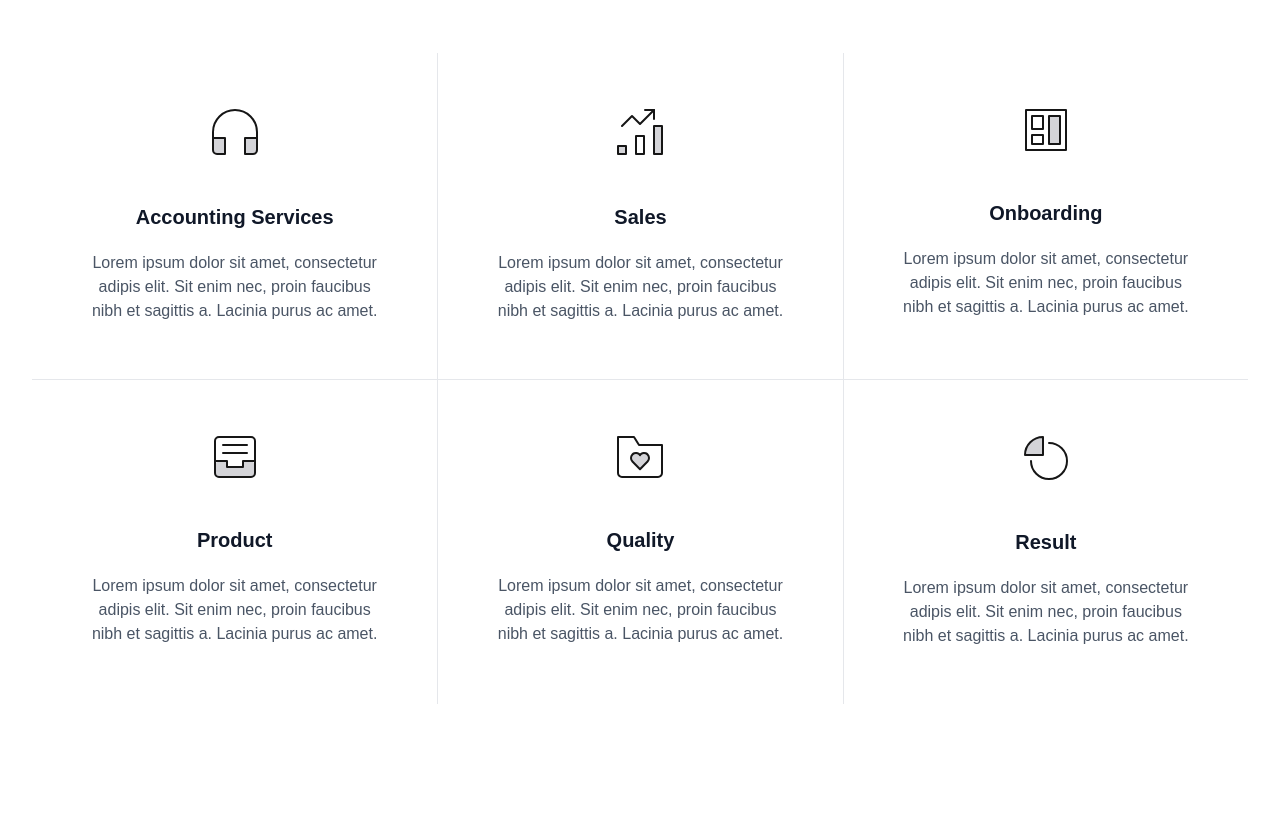
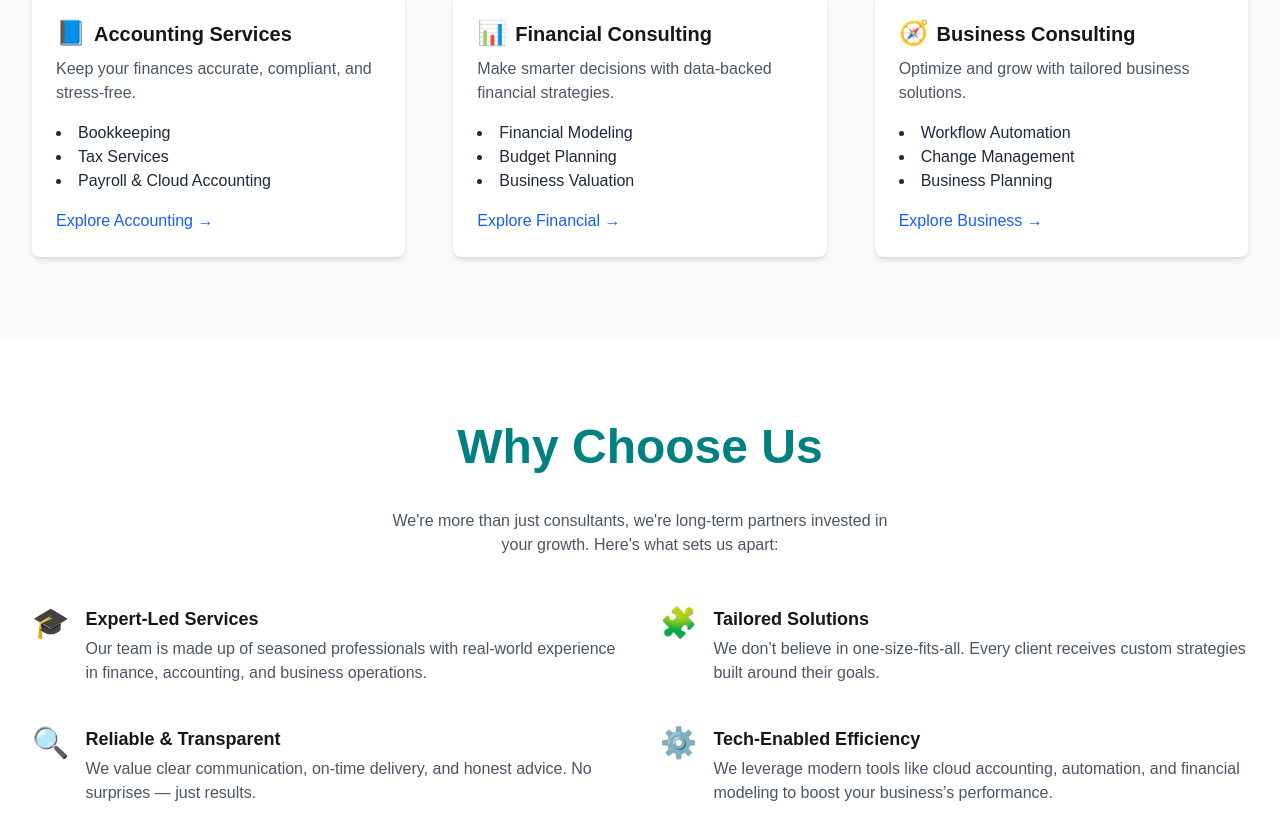
Before and after one commit to Jideotetic/finovate-consulting-limited, a Next.js app: page / in a window 1280 px wide. Shown: the part 1043-1860 px from the top of the page. Built offline with nearby package versions, Linux system fonts and the light colour scheme.

Commit message:
Added more sections to homepage

```diff
--- a/app/page.tsx
+++ b/app/page.tsx
@@ -9,6 +9,58 @@ import Image from "next/image";
 import Link from "next/link";
 import { AiOutlineClose, AiOutlineMenu } from "react-icons/ai";
 import * as motion from "motion/react-client";
+
+const services = [
+  {
+    title: "Accounting Services",
+    icon: "📘",
+    description: "Keep your finances accurate, compliant, and stress-free.",
+    items: ["Bookkeeping", "Tax Services", "Payroll & Cloud Accounting"],
+    link: "/services/accounting",
+  },
+  {
+    title: "Financial Consulting",
+    icon: "📊",
+    description:
+      "Make smarter decisions with data-backed financial strategies.",
+    items: ["Financial Modeling", "Budget Planning", "Business Valuation"],
+    link: "/services/financial-consulting",
+  },
+  {
+    title: "Business Consulting",
+    icon: "🧭",
+    description: "Optimize and grow with tailored business solutions.",
+    items: ["Workflow Automation", "Change Management", "Business Planning"],
+    link: "/services/business-consulting",
+  },
+];
+
+const benefits = [
+  {
+    title: "Expert-Led Services",
+    description:
+      "Our team is made up of seasoned professionals with real-world experience in finance, accounting, and business operations.",
+    icon: "🎓",
+  },
+  {
+    title: "Tailored Solutions",
+    description:
+      "We don’t believe in one-size-fits-all. Every client receives custom strategies built around their goals.",
+    icon: "🧩",
+  },
+  {
+    title: "Reliable & Transparent",
+    description:
+      "We value clear communication, on-time delivery, and honest advice. No surprises — just results.",
+    icon: "🔍",
+  },
+  {
+    title: "Tech-Enabled Efficiency",
+    description:
+      "We leverage modern tools like cloud accounting, automation, and financial modeling to boost your business’s performance.",
+    icon: "⚙️",
+  },
+];
 
 export default function Home() {
   return (
@@ -157,7 +209,7 @@ export default function Home() {
       </header>
 
       <main>
-        <section className="py-12 bg-white sm:py-16 lg:py-20" id="services">
+        <section className="bg-gray-50 py-12 sm:py-16 lg:py-20">
           <div className="px-4 mx-auto max-w-7xl sm:px-6 lg:px-8">
             <motion.div
               initial={{ y: 50, opacity: 0 }}
@@ -165,334 +217,102 @@ export default function Home() {
               transition={{ duration: 2 }}
               className="text-center"
             >
-              <h2 className="text-3xl font-bold leading-tight text-gray-900 sm:text-4xl xl:text-5xl font-pj">
-                Our Services
+              <h2 className="text-3xl font-bold leading-tight text-[#008080] sm:text-4xl xl:text-5xl font-pj">
+                Our Core Services
               </h2>
-              <p className="mt-4 text-base leading-7 text-gray-600 sm:mt-8 font-pj">
-                Below are the categories of services we offer.
-              </p>
             </motion.div>
 
-            <div className="grid grid-cols-1 mt-10 text-center sm:mt-16 sm:grid-cols-2 sm:gap-x-12 gap-y-12 md:grid-cols-3 md:gap-0 xl:mt-24">
+            <div className="grid grid-cols-1 mt-10 text-center sm:mt-16 sm:grid-cols-2 sm:gap-x-12 gap-y-12 md:grid-cols-3 xl:mt-24">
+              {services.map((service, idx) => (
                 <motion.div
                   initial={{ y: 50, opacity: 0 }}
                   whileInView={{ y: 0, opacity: 1 }}
                   transition={{ duration: 2 }}
-                className="md:p-8 lg:p-14"
+                  key={idx}
+                  className="bg-white rounded-lg shadow-md p-6 text-left hover:shadow-lg transition-shadow"
                 >
-                <svg
-                  className="mx-auto"
-                  width="46"
-                  height="46"
-                  viewBox="0 0 46 46"
-                  fill="none"
-                  xmlns="http://www.w3.org/2000/svg"
+                  <h3 className="text-xl font-semibold mb-2">
+                    <span className="mr-2 text-2xl">{service.icon}</span>
+                    {service.title}
+                  </h3>
+                  <p className="text-gray-600 mb-4">{service.description}</p>
+                  <ul className="list-disc list-inside text-gray-800 mb-4">
+                    {service.items.map((item, i) => (
+                      <li key={i}>{item}</li>
+                    ))}
+                  </ul>
+                  <a
+                    href={service.link}
+                    className="text-blue-600 font-medium hover:underline"
                   >
-                  <path
-                    d="M45 29V23C45 10.85 35.15 1 23 1C10.85 1 1 10.85 1 23V29"
-                    stroke="#161616"
-                    strokeWidth="2"
-                    strokeMiterlimit="10"
-                    strokeLinecap="round"
-                    strokeLinejoin="round"
-                  />
-                  <path
-                    d="M13 29H1V41C1 43.209 2.791 45 5 45H13V29Z"
-                    fill="#D4D4D8"
-                    stroke="#161616"
-                    strokeWidth="2"
-                    strokeMiterlimit="10"
-                    strokeLinecap="round"
-                    strokeLinejoin="round"
-                  />
-                  <path
-                    d="M45 29H33V45H41C43.209 45 45 43.209 45 41V29Z"
-                    fill="#D4D4D8"
-                    stroke="#161616"
-                    strokeWidth="2"
-                    strokeMiterlimit="10"
-                    strokeLinecap="round"
-                    strokeLinejoin="round"
-                  />
-                </svg>
-                <h3 className="mt-12 text-xl font-bold text-gray-900 font-pj">
-                  Accounting Services
-                </h3>
-                <p className="mt-5 text-base text-gray-600 font-pj">
-                  Lorem ipsum dolor sit amet, consectetur adipis elit. Sit enim
-                  nec, proin faucibus nibh et sagittis a. Lacinia purus ac amet.
-                </p>
+                    Explore {service.title.split(" ")[0]} →
+                  </a>
                 </motion.div>
+              ))}
+            </div>
+          </div>
+        </section>
 
+        <section className="bg-white py-12 sm:py-16 lg:py-20">
+          <div className="px-4 mx-auto max-w-7xl sm:px-6 lg:px-8">
             <motion.div
               initial={{ y: 50, opacity: 0 }}
               whileInView={{ y: 0, opacity: 1 }}
               transition={{ duration: 2 }}
-                className="md:p-8 lg:p-14 md:border-l md:border-gray-200"
+              className="text-center"
             >
-                <svg
-                  className="mx-auto"
-                  width="46"
-                  height="46"
-                  viewBox="0 0 46 46"
-                  fill="none"
-                  xmlns="http://www.w3.org/2000/svg"
-                >
-                  <path
-                    d="M27 27H19V45H27V27Z"
-                    stroke="#161616"
-                    strokeWidth="2"
-                    strokeMiterlimit="10"
-                    strokeLinecap="round"
-                    strokeLinejoin="round"
-                  />
-                  <path
-                    d="M9 37H1V45H9V37Z"
-                    fill="#D4D4D8"
-                    stroke="#161616"
-                    strokeWidth="2"
-                    strokeMiterlimit="10"
-                    strokeLinecap="round"
-                    strokeLinejoin="round"
-                  />
-                  <path
-                    d="M45 17H37V45H45V17Z"
-                    fill="#D4D4D8"
-                    stroke="#161616"
-                    strokeWidth="2"
-                    strokeMiterlimit="10"
-                    strokeLinecap="round"
-                    strokeLinejoin="round"
-                  />
-                  <path
-                    d="M5 17L15 7L23 15L37 1"
-                    stroke="#161616"
-                    strokeWidth="2"
-                    strokeMiterlimit="10"
-                    strokeLinecap="round"
-                    strokeLinejoin="round"
-                  />
-                  <path
-                    d="M28 1H37V10"
-                    stroke="#161616"
-                    strokeWidth="2"
-                    strokeMiterlimit="10"
-                    strokeLinecap="round"
-                    strokeLinejoin="round"
-                  />
-                </svg>
-                <h3 className="mt-12 text-xl font-bold text-gray-900 font-pj">
-                  Sales
-                </h3>
-                <p className="mt-5 text-base text-gray-600 font-pj">
-                  Lorem ipsum dolor sit amet, consectetur adipis elit. Sit enim
-                  nec, proin faucibus nibh et sagittis a. Lacinia purus ac amet.
+              <h2 className="text-3xl font-bold leading-tight text-[#008080] sm:text-4xl xl:text-5xl font-pj">
+                Why Choose Us
+              </h2>
+
+              <p className="text-gray-600 max-w-lg mx-auto mb-12 mt-8">
+                We're more than just consultants, we're long-term partners
+                invested in your growth. Here&apos;s what sets us apart:
               </p>
             </motion.div>
 
+            <div className="grid md:grid-cols-2 gap-10 text-left">
+              {benefits.map((item, idx) => (
                 <motion.div
                   initial={{ y: 50, opacity: 0 }}
                   whileInView={{ y: 0, opacity: 1 }}
                   transition={{ duration: 2 }}
-                className="md:p-8 lg:p-14 md:border-l md:border-gray-200"
+                  key={idx}
+                  className="flex items-start"
                 >
-                <svg
-                  className="mx-auto"
-                  width="42"
-                  height="42"
-                  viewBox="0 0 42 42"
-                  fill="none"
-                  xmlns="http://www.w3.org/2000/svg"
-                >
-                  <path
-                    d="M41 1H1V41H41V1Z"
-                    stroke="#161616"
-                    strokeWidth="2"
-                    strokeMiterlimit="10"
-                    strokeLinecap="round"
-                    strokeLinejoin="round"
-                  />
-                  <path
-                    d="M18 7H7V20H18V7Z"
-                    stroke="#161616"
-                    strokeWidth="2"
-                    strokeMiterlimit="10"
-                    strokeLinecap="round"
-                    strokeLinejoin="round"
-                  />
-                  <path
-                    d="M18 26H7V35H18V26Z"
-                    stroke="#161616"
-                    strokeWidth="2"
-                    strokeMiterlimit="10"
-                    strokeLinecap="round"
-                    strokeLinejoin="round"
-                  />
-                  <path
-                    d="M35 7H24V35H35V7Z"
-                    fill="#D4D4D8"
-                    stroke="#161616"
-                    strokeWidth="2"
-                    strokeMiterlimit="10"
-                    strokeLinecap="round"
-                    strokeLinejoin="round"
-                  />
-                </svg>
-                <h3 className="mt-12 text-xl font-bold text-gray-900 font-pj">
-                  Onboarding
-                </h3>
-                <p className="mt-5 text-base text-gray-600 font-pj">
-                  Lorem ipsum dolor sit amet, consectetur adipis elit. Sit enim
-                  nec, proin faucibus nibh et sagittis a. Lacinia purus ac amet.
-                </p>
+                  <div className="text-3xl mr-4">{item.icon}</div>
+                  <div>
+                    <h3 className="text-lg font-semibold mb-1">{item.title}</h3>
+                    <p className="text-gray-600">{item.description}</p>
+                  </div>
                 </motion.div>
-
-              <motion.div
-                initial={{ y: 50, opacity: 0 }}
-                whileInView={{ y: 0, opacity: 1 }}
-                transition={{ duration: 2 }}
-                className="md:p-8 lg:p-14 md:border-t md:border-gray-200"
-              >
-                <svg
-                  className="mx-auto"
-                  width="42"
-                  height="42"
-                  viewBox="0 0 42 42"
-                  fill="none"
-                  xmlns="http://www.w3.org/2000/svg"
-                >
-                  <path
-                    d="M9.66667 25H6C3.23858 25 1 27.2386 1 30V37C1 39.7614 3.23858 42 6 42H36C38.7614 42 41 39.7614 41 37V30C41 27.2386 38.7614 25 36 25H31.8333C30.2685 25 29 26.2685 29 27.8333C29 29.3981 27.7315 30.6667 26.1667 30.6667H15.3333C13.7685 30.6667 12.5 29.3981 12.5 27.8333C12.5 26.2685 11.2315 25 9.66667 25Z"
-                    fill="#D4D4D8"
-                  />
-                  <path
-                    d="M9 9H33"
-                    stroke="#161616"
-                    strokeWidth="2"
-                    strokeMiterlimit="10"
-                    strokeLinecap="round"
-                    strokeLinejoin="round"
-                  />
-                  <path
-                    d="M9 17H33"
-                    stroke="#161616"
-                    strokeWidth="2"
-                    strokeMiterlimit="10"
-                    strokeLinecap="round"
-                    strokeLinejoin="round"
-                  />
-                  <path
-                    d="M1 25H13V31H29V25H41"
-                    stroke="#161616"
-                    strokeWidth="2"
-                    strokeMiterlimit="10"
-                    strokeLinecap="round"
-                    strokeLinejoin="round"
-                  />
-                  <path
-                    d="M37 1H5C2.79086 1 1 2.79086 1 5V37C1 39.2091 2.79086 41 5 41H37C39.2091 41 41 39.2091 41 37V5C41 2.79086 39.2091 1 37 1Z"
-                    stroke="#161616"
-                    strokeWidth="2"
-                    strokeMiterlimit="10"
-                    strokeLinecap="round"
-                    strokeLinejoin="round"
-                  />
-                </svg>
-                <h3 className="mt-12 text-xl font-bold text-gray-900 font-pj">
-                  Product
-                </h3>
-                <p className="mt-5 text-base text-gray-600 font-pj">
-                  Lorem ipsum dolor sit amet, consectetur adipis elit. Sit enim
-                  nec, proin faucibus nibh et sagittis a. Lacinia purus ac amet.
-                </p>
-              </motion.div>
-
-              <motion.div
-                initial={{ y: 50, opacity: 0 }}
-                whileInView={{ y: 0, opacity: 1 }}
-                transition={{ duration: 2 }}
-                className="md:p-8 lg:p-14 md:border-l md:border-gray-200 md:border-t"
-              >
-                <svg
-                  className="mx-auto"
-                  width="46"
-                  height="42"
-                  viewBox="0 0 46 42"
-                  fill="none"
-                  xmlns="http://www.w3.org/2000/svg"
-                >
-                  <path
-                    d="M30.562 18.4609C30.0511 17.9392 29.4292 17.5392 28.7426 17.2907C28.0559 17.0422 27.3221 16.9516 26.5956 17.0256C25.8692 17.0996 25.1687 17.3362 24.5462 17.718C23.9237 18.0998 23.3952 18.6169 23 19.2309C22.6049 18.6167 22.0764 18.0995 21.4539 17.7176C20.8315 17.3357 20.1309 17.099 19.4044 17.025C18.6779 16.951 17.944 17.0417 17.2573 17.2903C16.5706 17.5389 15.9488 17.939 15.438 18.4609C14.5163 19.4035 14.0002 20.6695 14.0002 21.9879C14.0002 23.3063 14.5163 24.5722 15.438 25.5149L23 33.1999L30.564 25.5159C31.485 24.5726 32.0004 23.3064 32 21.988C31.9997 20.6696 31.4835 19.4037 30.562 18.4609Z"
-                    fill="#D4D4D8"
-                    stroke="#161616"
-                    strokeWidth="2"
-                    strokeMiterlimit="10"
-                    strokeLinecap="round"
-                    strokeLinejoin="round"
-                  />
-                  <path
-                    d="M41 41H5C3.93913 41 2.92172 40.5786 2.17157 39.8284C1.42143 39.0783 1 38.0609 1 37V1H17L22 9H45V37C45 38.0609 44.5786 39.0783 43.8284 39.8284C43.0783 40.5786 42.0609 41 41 41Z"
-                    stroke="#161616"
-                    strokeWidth="2"
-                    strokeMiterlimit="10"
-                    strokeLinecap="round"
-                    strokeLinejoin="round"
-                  />
-                </svg>
-                <h3 className="mt-12 text-xl font-bold text-gray-900 font-pj">
-                  Quality
-                </h3>
-                <p className="mt-5 text-base text-gray-600 font-pj">
-                  Lorem ipsum dolor sit amet, consectetur adipis elit. Sit enim
-                  nec, proin faucibus nibh et sagittis a. Lacinia purus ac amet.
-                </p>
-              </motion.div>
-
-              <motion.div
-                initial={{ y: 50, opacity: 0 }}
-                whileInView={{ y: 0, opacity: 1 }}
-                transition={{ duration: 2 }}
-                className="md:p-8 lg:p-14 md:border-l md:border-gray-200 md:border-t"
-              >
-                <svg
-                  className="mx-auto"
-                  width="44"
-                  height="44"
-                  viewBox="0 0 44 44"
-                  fill="none"
-                  xmlns="http://www.w3.org/2000/svg"
-                >
-                  <path
-                    d="M25 7C34.941 7 43 15.059 43 25C43 34.941 34.941 43 25 43C15.059 43 7 34.941 7 25"
-                    stroke="#161616"
-                    strokeWidth="2"
-                    strokeMiterlimit="10"
-                    strokeLinecap="round"
-                    strokeLinejoin="round"
-                  />
-                  <path
-                    d="M19 1C9.059 1 1 9.059 1 19H19V1Z"
-                    fill="#D4D4D8"
-                    stroke="#161616"
-                    strokeWidth="2"
-                    strokeMiterlimit="10"
-                    strokeLinecap="round"
-                    strokeLinejoin="round"
-                  />
-                </svg>
-                <h3 className="mt-12 text-xl font-bold text-gray-900 font-pj">
-                  Result
-                </h3>
-                <p className="mt-5 text-base text-gray-600 font-pj">
-                  Lorem ipsum dolor sit amet, consectetur adipis elit. Sit enim
-                  nec, proin faucibus nibh et sagittis a. Lacinia purus ac amet.
-                </p>
-              </motion.div>
+              ))}
             </div>
           </div>
         </section>
 
-        <section className="py-12 bg-white sm:py-16 lg:py-20" id="consultants">
+        {/* TESTIMONIAL */}
+
+        {/* <section className="bg-gray-50 py-16 px-4">
+          <div className="max-w-6xl mx-auto text-center">
+            <h2 className="text-3xl font-bold mb-10">What Our Clients Say</h2>
+            <div className="grid md:grid-cols-3 gap-8 text-left">
+              {testimonials.map((t, idx) => (
+                <div
+                  key={idx}
+                  className="bg-white p-6 rounded-lg shadow-md hover:shadow-lg transition-shadow"
+                >
+                  <p className="text-gray-700 italic mb-4">“{t.quote}”</p>
+                  <div className="text-sm text-gray-600">
+                    <span className="font-semibold">{t.name}</span> — {t.role}
+                  </div>
+                </div>
+              ))}
+            </div>
+          </div>
+        </section> */}
+
+        {/* <section className="py-12 bg-white sm:py-16 lg:py-20" id="consultants">
           <div className="px-4 mx-auto max-w-7xl sm:px-6 lg:px-8">
             <motion.div
               initial={{ y: 50, opacity: 0 }}
@@ -579,7 +399,7 @@ export default function Home() {
               </motion.div>
             </div>
           </div>
-        </section>
+        </section> */}
       </main>
 
       <footer className="py-10 bg-[#4A4A4A] text-white" id="book-a-session">
```
Lines whose indentation alone changed are shown as unchanged.
